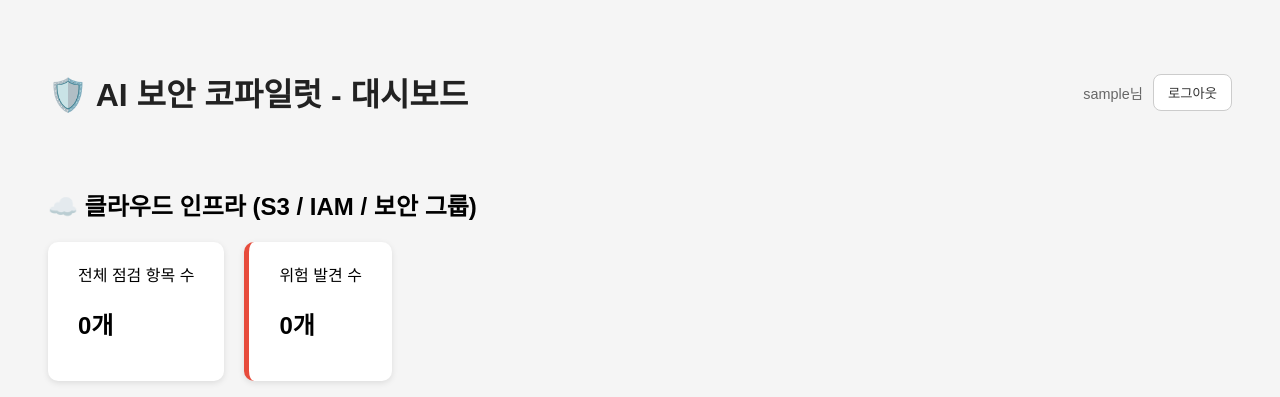
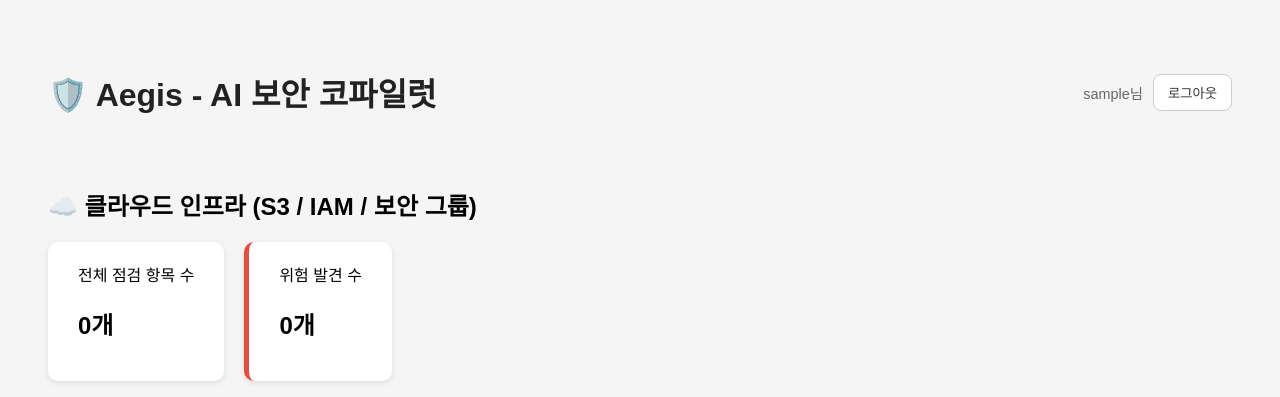
Before and after one commit to sinaint/Z-PROJECT, a Django app: page / in a window 1280 px wide. Shown: the top 397 px of the page. Run offline with Django 5.2, Linux system fonts and the light colour scheme; the visitor is signed in with stand-in values (Sample User, id 1); data that the repository does not hold is empty.

Commit message:
rebrand: 제품명을 'Aegis'로 통일
사용자에게 보이는 부분만 변경 - README 제목/태그라인, Django 템플릿
title·헤더(대시보드/로그인), React 앱 title·헤더.
폴더 구조, scanner_dashboard 앱 이름, git 설정 등 내부 구조는 그대로 유지.

Co-Authored-By: Claude Sonnet 5 <noreply@anthropic.com>

```diff
--- a/backend/templates/registration/login.html
+++ b/backend/templates/registration/login.html
@@ -5,7 +5,7 @@
 <head>
     <meta charset="UTF-8">
     <meta name="viewport" content="width=device-width, initial-scale=1.0">
-    <title>로그인 - AI 보안 코파일럿</title>
+    <title>로그인 - Aegis</title>
     <style>
         body {
             font-family: 'Malgun Gothic', sans-serif;
@@ -48,7 +48,7 @@
 </head>
 <body>
     <div class="login-box">
-        <h1>🛡️ AI 보안 코파일럿</h1>
+        <h1>🛡️ Aegis - AI 보안 코파일럿</h1>
         <form method="post">
             {% csrf_token %}
             {% if form.errors %}
--- a/backend/templates/scanner_dashboard/dashboard.html
+++ b/backend/templates/scanner_dashboard/dashboard.html
@@ -7,7 +7,7 @@
 <head>
     <meta charset="UTF-8">
     <meta name="viewport" content="width=device-width, initial-scale=1.0">
-    <title>AI 보안 코파일럿 - 대시보드</title>
+    <title>Aegis - AI 보안 코파일럿</title>
     <style>
         /* 아직 프론트엔드 프레임워크 없이, 기본 스타일만 살짝 입혔어요 */
         body {
@@ -89,7 +89,7 @@
 </head>
 <body>
     <div class="header-row">
-        <h1>🛡️ AI 보안 코파일럿 - 대시보드</h1>
+        <h1>🛡️ Aegis - AI 보안 코파일럿</h1>
         <form method="post" action="{% url 'logout' %}" class="logout-form">
             {% csrf_token %}
             <span class="whoami">{{ user.username }}님</span>
--- a/frontend/index.html
+++ b/frontend/index.html
@@ -3,7 +3,7 @@
   <head>
     <meta charset="UTF-8" />
     <meta name="viewport" content="width=device-width, initial-scale=1.0" />
-    <title>AI 보안 코파일럿 - 대시보드</title>
+    <title>Aegis - AI 보안 코파일럿</title>
   </head>
   <body>
     <div id="root"></div>
--- a/frontend/src/App.jsx
+++ b/frontend/src/App.jsx
@@ -41,7 +41,7 @@ function App() {
   return (
     <div className="dashboard">
       <div className="header-row">
-        <h1>🛡️ AI 보안 코파일럿 - 대시보드</h1>
+        <h1>🛡️ Aegis - AI 보안 코파일럿</h1>
         <div className="logout-form">
           <span className="whoami">{username}님</span>
           <button type="button" className="logout-btn" onClick={logout}>
```
Also changed, not shown: README.md.
